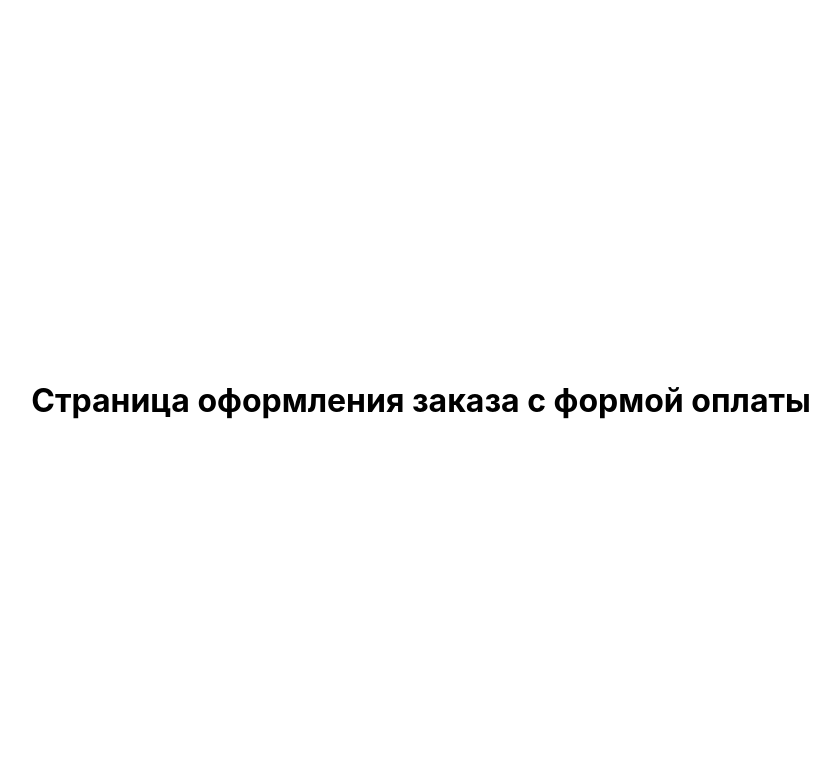
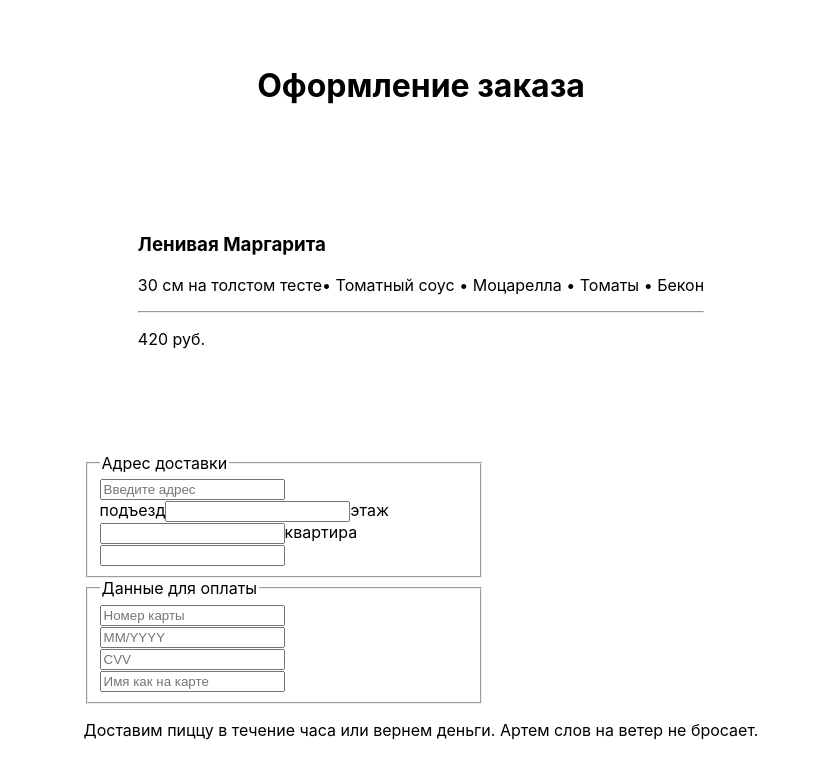
Before and after one commit to and-tol/artem-pizza, a React (Create React App) app: page /checkout in a window 1280 px wide. Shown: the top 778 px of the page, without its empty margins (219-1059 px from the left). Built offline with nearby package versions, Linux system fonts and the light colour scheme.

Commit message:
feat: create basic layout on checkout page

```diff
--- a/src/pages/checkout-page/CheckoutPage.tsx
+++ b/src/pages/checkout-page/CheckoutPage.tsx
@@ -3,7 +3,64 @@ import React from 'react';
 export const CheckoutPage = () => {
   return (
     <>
-      <h1>Страница оформления заказа с формой оплаты</h1>
+      <h1>Оформление заказа</h1>
+      <section>
+        <h3>Ленивая Маргарита</h3>
+        <p>
+          30 см на толстом тесте• Томатный соус • Моцарелла • Томаты • Бекон
+        </p>
+        <hr />
+        <p>420 руб.</p>
+      </section>
+      <section>
+        <form>
+          <fieldset>
+            <legend>Адрес доставки</legend>
+            <label htmlFor='address'>
+              <input id='address' type='text' placeholder='Введите адрес' />
+            </label>
+            <div>
+              <label htmlFor='porch'>
+                подъезд
+                <input id='porch' type='tel' />
+              </label>
+              <label htmlFor='flow'>
+                этаж
+                <input id='flow' type='tel' />
+              </label>
+              <label htmlFor='flat'>
+                квартира
+                <input id='flat' type='tel' />
+              </label>
+            </div>
+          </fieldset>
+          <fieldset>
+            <legend>Данные для оплаты</legend>
+            <label htmlFor='card-number'>
+              <input id='card-number' type='tel' placeholder='Номер карты' />
+            </label>
+            <div>
+              <label htmlFor='year'>
+                <input id='year' type='tel' placeholder='MM/YYYY' />
+              </label>
+              <label htmlFor='CVV'>
+                <input id='CVV' type='tel' placeholder='CVV' />
+              </label>
+            </div>
+            <label htmlFor='card-name'>
+              <input
+                id='card-name'
+                type='text'
+                placeholder='Имя как на карте'
+              />
+            </label>
+          </fieldset>
+        </form>
+        <p>
+          Доставим пиццу в течение часа или вернем деньги. Артем слов на ветер
+          не бросает.
+        </p>
+      </section>
     </>
   );
 };
```
